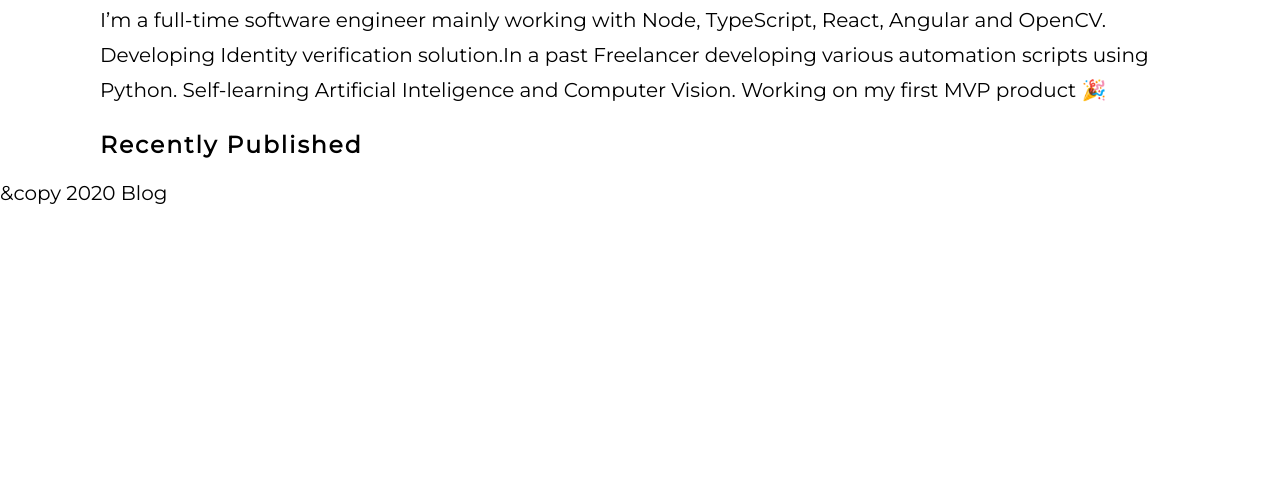
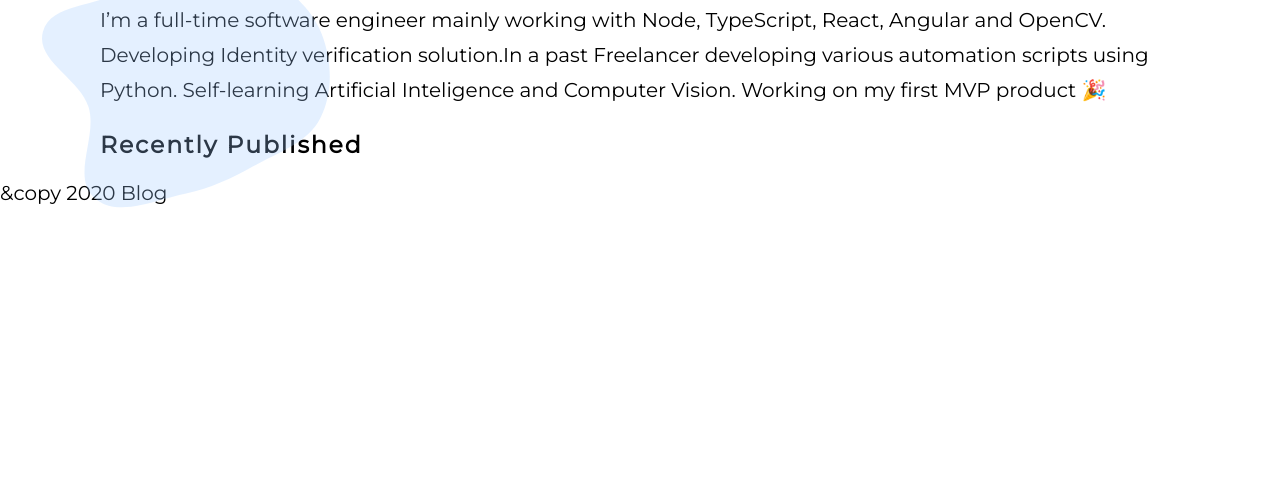
Before and after one commit to victory-sokolov/victorysokolov-gatsby, a Gatsby site: page / in a window 1280 px wide. Shown: the part 308-800 px from the top of the page. Built offline with nearby package versions, Linux system fonts and the light colour scheme; Gatsby itself is replaced by a stand-in of ours.

Commit message:
blob svg as bkacground for Hero section

```diff
--- a/src/components/Hero.tsx
+++ b/src/components/Hero.tsx
@@ -7,12 +7,23 @@ const HeroStyles = styled.section`
     p {
         line-height: 35px;
     }
+
+    .hero-blob {
+        position:absolute;
+        right: 0;
+        left:42px;
+
+    }
 `;
 
 const Hero = () => {
 
     return (
         <HeroStyles>
+            <svg className="hero-blob" width="288" height="271" viewBox="0 0 288 271" fill="none" xmlns="http://www.w3.org/2000/svg">
+                <path fill-rule="evenodd" clip-rule="evenodd" d="M144.141 256.426C168.634 251.51 190.013 241.201 211.655 229.094C236.14 215.396 265.566 205.906 278.159 181.451C291.477 155.586 290.044 124.044 279.703 96.9417C269.589 70.4362 246.03 52.1866 222.45 35.4479C198.729 18.6086 173.333 -3.04767 144.141 0.71048C115.427 4.40707 103.632 38.1198 79.6727 53.8289C54.4382 70.3742 9.08509 66.1819 0.995571 94.5646C-7.20525 123.338 37.6931 141.44 46.5536 170.03C55.8041 199.879 28.7898 239.958 52.5823 261.022C75.6644 281.457 113.47 262.582 144.141 256.426Z" fill="#9ECAFE" fill-opacity="0.28"/>
+            </svg>
+
             <h1>👋 Hi! I'm Viktor.</h1>
             <p>I’m a full-time software engineer mainly working with Node, TypeScript, React, Angular and OpenCV. Developing  Identity verification solution.In a past Freelancer developing various automation scripts using Python. Self-learning Artificial Inteligence and Computer Vision. Working on my first MVP product  🎉 </p>
         </HeroStyles>
```
